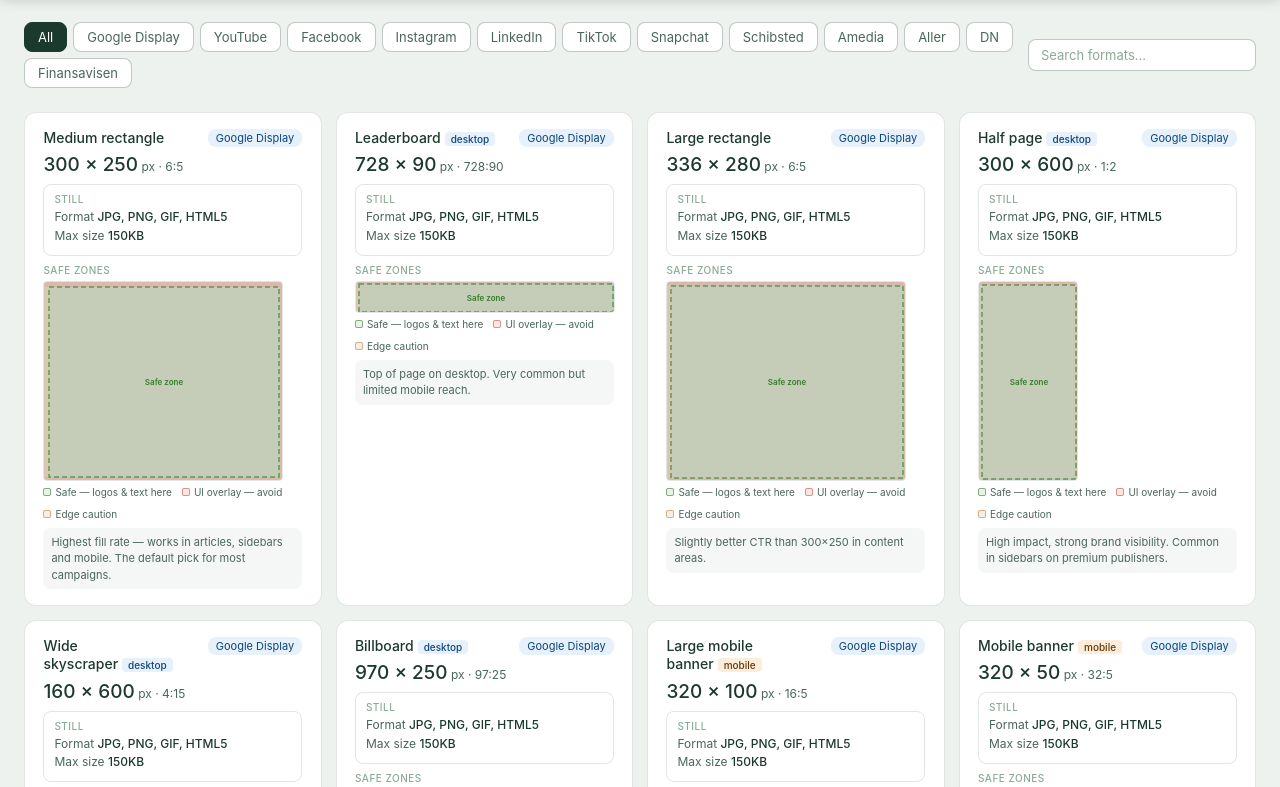
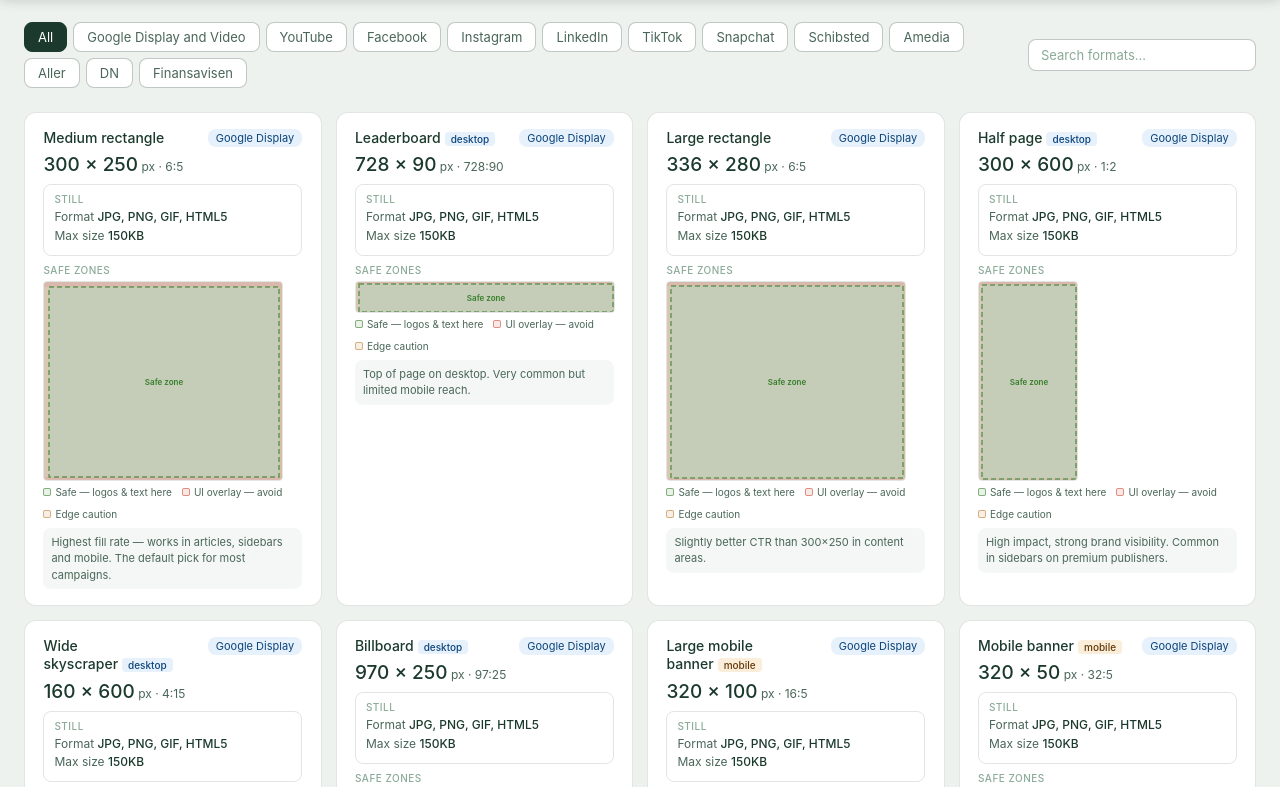
Before and after one commit to NoA-Connect-NO/ad-formats-display-video-some, a plain HTML site: page index.html in a window 1280 px wide. Shown: the part 58-845 px from the top of the page. Drawn offline with Linux system fonts and the light colour scheme.

Commit message:
Update index.html

```diff
--- a/index.html
+++ b/index.html
@@ -351,7 +351,7 @@
   {id:143,cat:"Finansavisen",badge:"b-finansavisen",name:"Fullscreen",w:1920,h:1080,ratio:"16:9",device:"All",still:{fmt:"JPG, PNG, HTML5",kb:"400KB"},video:{fmt:"MP4 / VAST tag",dur:"Up to 30s"},safe:{t:10,b:10,s:18,tL:"10%",bL:"10%",sL:"18%",pct:true},note:"Full-page takeover on Finansavisen.no. Safe area approx. 1400×800 px centred.",src:"https://annonseweb.finansavisen.no/products/1349/display"},
 ];
 
-const CATS=["All","Google Display","YouTube","Facebook","Instagram","LinkedIn","TikTok","Snapchat","Schibsted","Amedia","Aller","DN","Finansavisen"];
+const CATS=["All","Google Display and Video","YouTube","Facebook","Instagram","LinkedIn","TikTok","Snapchat","Schibsted","Amedia","Aller","DN","Finansavisen"];
 let tab="All",q="";
 
 function deviceTag(d){
```
